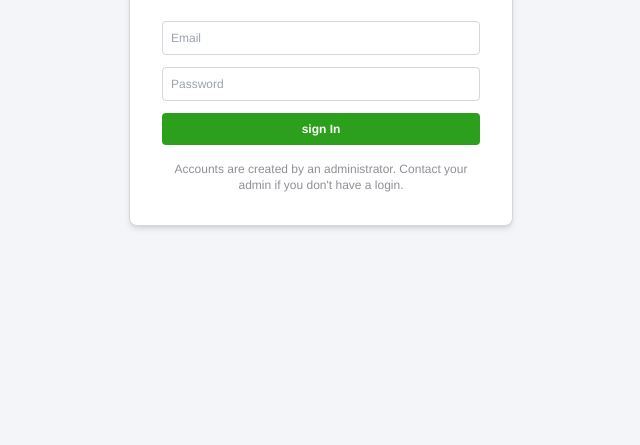
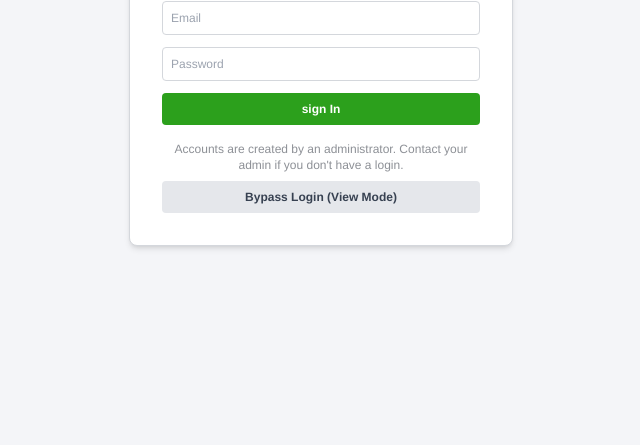
Before and after one commit to bokanplc/dashboard, a plain HTML site: page index.html in a window 1280 px wide. Shown: the part 355-800 px from the top of the page, without its empty margins (319-959 px from the left). Drawn offline with nearby package versions, Linux system fonts and the light colour scheme.

Commit message:
Update index.html

```diff
--- a/index.html
+++ b/index.html
@@ -75,6 +75,7 @@
     <p id="login-error" class="text-red-600 text-xs hidden"></p>
 </form>
 <p class="text-xs text-[#8D9096] mt-4 text-center">Accounts are created by an administrator. Contact your admin if you don't have a login.</p>
+  <button type="button" onclick="bypassLogin()" class="w-full mt-2 bg-gray-200 hover:bg-gray-300 text-gray-700 font-semibold py-2 rounded text-xs">Bypass Login (View Mode)</button>
   </div>
 </div>
 
@@ -1578,9 +1579,14 @@ if (loginForm) {
        } else {
         // Successfully logged in
         document.getElementById('login-view').classList.add('hidden');
-        document.getElementById('app-view').classList.remove('hidden');
+        document.getElementById('landing-view').classList.remove('hidden');
         window.location.reload();
     }
   }); // Closes addEventListener
+function bypassLogin() {
+    document.getElementById('login-view').classList.add('hidden');
+    document.getElementById('landing-view').classList.remove('hidden');
+}
 </script>
+</body>
 </html>
```
